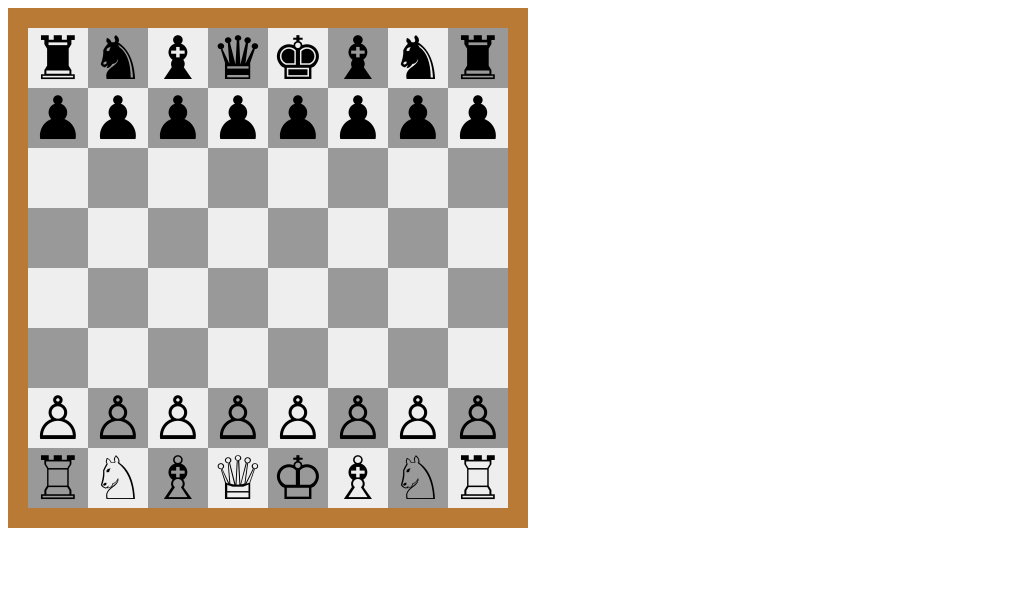
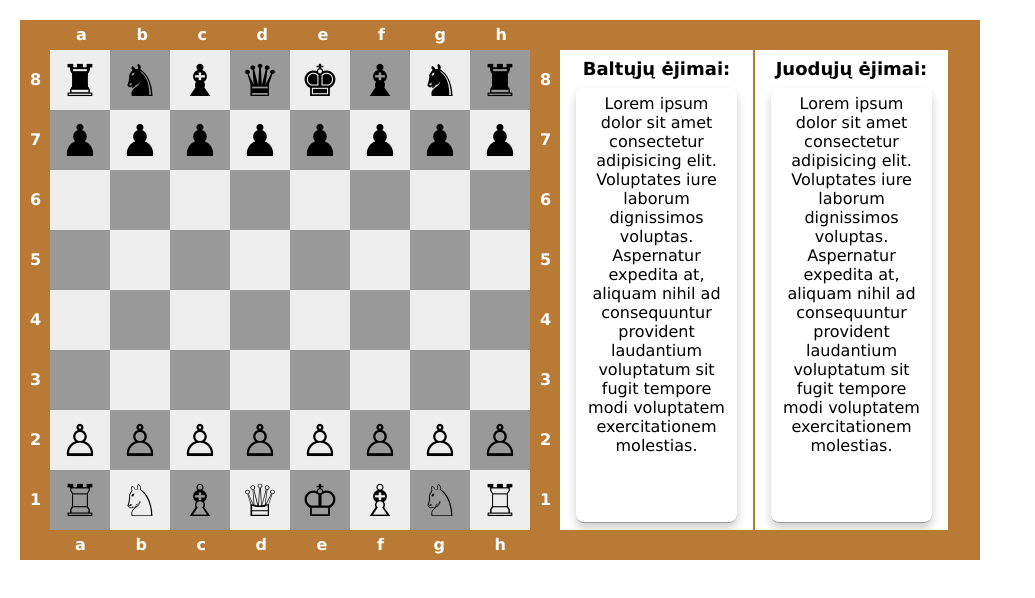
Before and after one commit to andrejussal/Front_end, a plain HTML site: page E-Chess-2019/index.html in a window 1280 px wide. Shown: the whole page, without its empty margins (0-1035 px from the left). Drawn offline with Linux system fonts and the light colour scheme.

Commit message:
2019.05.08 - move-screen html & css

```diff
--- a/E-Chess-2019/css/main.css
+++ b/E-Chess-2019/css/main.css
@@ -1,8 +1,117 @@
-.board{
-    width: 480px;
-    height: 480px;
-    border: 20px solid #B87A35;
+body,
+body * {
+    margin: 0;
+    padding: 0;
+    vertical-align: top;
+    box-sizing: border-box;
+    font-family: Verdana, Geneva, Tahoma, sans-serif;
 }
+
+body > * {
+    display: inline-block;
+    width: 100%;
+}
+
+    .board-and-move-screen {
+        width: 960px;
+        height: 560px;
+        margin: 20px 20px;
+    }
+
+        .header {
+            display: inline-block;
+            float: left;
+            width: 100%;
+            height: 30px;
+            background-color: #B87A35;
+            padding-left: 12px;
+            padding-top: 5px;
+            font-weight: bold;
+            color: white;
+        }
+        .letter {
+            margin-left: 44px;
+        }
+
+        .numbers {
+            display: inline-block;
+            float: left;
+            margin-left: 10px;
+            font-weight: bold;
+            color: white;
+            margin-bottom: 41px;
+        }
+
+        .left-side,
+        .mid-side,
+        .right-side {
+            display: inline-block;
+            float: left;
+            width: 30px;
+            height: 480px;
+            background-color: #B87A35;
+            padding-top: 20px;
+        }
+
+        .board {
+            display: inline-block;
+            float: left;
+            width: 480px;
+            height: 480px;
+            margin: 0;
+            padding: 0;
+        }
+
+        .move-screen-left,
+        .move-screen-right {
+            display: inline-block;
+            float: left;
+            width: 195px;
+            height: 480px;
+            border-right: 2px solid #B87A35;
+            text-align: center;
+            padding: 6px 6px;
+        }
+
+        .left-p,
+        .right-p {
+            display: inline-block;
+            float: left;
+            margin: 0 10px;
+            border-bottom: 1px solid #999;
+            border-radius: 8px;
+            box-shadow: 0 5px 10px rgba(0,0,0,0.2);
+            height: 93%;
+        }
+
+        .left-h3,
+        .right-h3 {
+            margin-top:-6px;
+        }
+
+            h3 {
+                font-size: 18px;
+                line-height: 38px;
+                font-family: Verdana, Geneva, Tahoma, sans-serif;
+            }
+
+            p {
+                font-family: Verdana, Geneva, Tahoma, sans-serif;
+                padding: 6px 6px;
+            }
+
+        .footer {
+            display: inline-block;
+            float: left;
+            width: 100%;
+            height: 30px;
+            background-color: #B87A35;
+            padding-left: 11px;
+            padding-top: 5px;
+            font-weight: bold;
+            color: white;
+        }
+
 .square{
     float:left;
     width: 60px;
@@ -18,6 +127,6 @@
     background-color: #999;
 }
 .figure{
-    font-size: 60px;
+    font-size: 44px;
     cursor: pointer;
 }
--- a/E-Chess-2019/index.html
+++ b/E-Chess-2019/index.html
@@ -19,27 +19,66 @@
 
     </head>
     <body>
-        <div class="board">
-
-            <!-- <div class="square white"><div class="figure">&#9814</div></div>
-            <div class="square black"><div class="figure">&#9816</div></div>
-            <div class="square white"><div class="figure">&#9815</div></div>
-            <div class="square black"><div class="figure">&#9813</div></div>
-            <div class="square white"><div class="figure">&#9812</div></div>
-            <div class="square black"><div class="figure">&#9815</div></div>
-            <div class="square white"><div class="figure">&#9816</div></div>
-            <div class="square black"><div class="figure">&#9814</div></div>
-            <div class="square white"><div class="figure">&#9820</div></div>
-
-            ... kiti divai tarp pirmos ir paskutines eilutes
-
-            <div class="square black"><div class="figure">&#9822</div></div>
-            <div class="square white"><div class="figure">&#9821</div></div>
-            <div class="square black"><div class="figure">&#9819</div></div>
-            <div class="square white"><div class="figure">&#9818</div></div>
-            <div class="square black"><div class="figure">&#9821</div></div>
-            <div class="square white"><div class="figure">&#9822</div></div>
-            <div class="square black"><div class="figure">&#9820</div></div> -->
-        </div>
+        <div class="board-and-move-screen">
+            <div class="header">
+                <span class="letter">a</span>
+                <span class="letter">b</span>
+                <span class="letter">c</span>
+                <span class="letter">d</span>
+                <span class="letter">e</span>
+                <span class="letter">f</span>
+                <span class="letter">g</span>
+                <span class="letter">h</span>
+            </div>
+            <div class="left-side">
+                <span class="numbers">8</span>
+                <span class="numbers">7</span>
+                <span class="numbers">6</span>
+                <span class="numbers">5</span>
+                <span class="numbers">4</span>
+                <span class="numbers">3</span>
+                <span class="numbers">2</span>
+                <span class="numbers">1</span>
+            </div>
+            <div class="board">
+            </div>
+            <div class="mid-side">
+                <span class="numbers">8</span>
+                <span class="numbers">7</span>
+                <span class="numbers">6</span>
+                <span class="numbers">5</span>
+                <span class="numbers">4</span>
+                <span class="numbers">3</span>
+                <span class="numbers">2</span>
+                <span class="numbers">1</span>
+            </div>
+            <div class="move-screen-left">
+                <div class="left-h3">
+                    <h3>Baltųjų ėjimai:</h3>
+                </div>
+                <div class="left-p">
+                    <p>Lorem ipsum dolor sit amet consectetur adipisicing elit. Voluptates iure laborum dignissimos voluptas. Aspernatur expedita at, aliquam nihil ad consequuntur provident laudantium voluptatum sit fugit tempore modi voluptatem exercitationem molestias.</p>
+                </div>
+            </div>
+            <div class="move-screen-right">
+                <div class="right-h3">
+                    <h3>Juodųjų ėjimai:</h3>
+                </div>
+                <div class="right-p">
+                    <p>Lorem ipsum dolor sit amet consectetur adipisicing elit. Voluptates iure laborum dignissimos voluptas. Aspernatur expedita at, aliquam nihil ad consequuntur provident laudantium voluptatum sit fugit tempore modi voluptatem exercitationem molestias.</p>
+                </div>
+            </div>
+            <div class="right-side"></div>
+            <div class="footer">
+                <span class="letter">a</span>
+                <span class="letter">b</span>
+                <span class="letter">c</span>
+                <span class="letter">d</span>
+                <span class="letter">e</span>
+                <span class="letter">f</span>
+                <span class="letter">g</span>
+                <span class="letter">h</span>
+            </div>
+    </div>
     </body>
 </html>
--- a/E-Chess-2019/js/main.js
+++ b/E-Chess-2019/js/main.js
@@ -1,3 +1,5 @@
+
+
 var divSquare = '<div id="s$coord" class="square $color"></div>'; // mazoji "s" reiskia "square", "coord" - koordinate
 
 $(function() {
```
